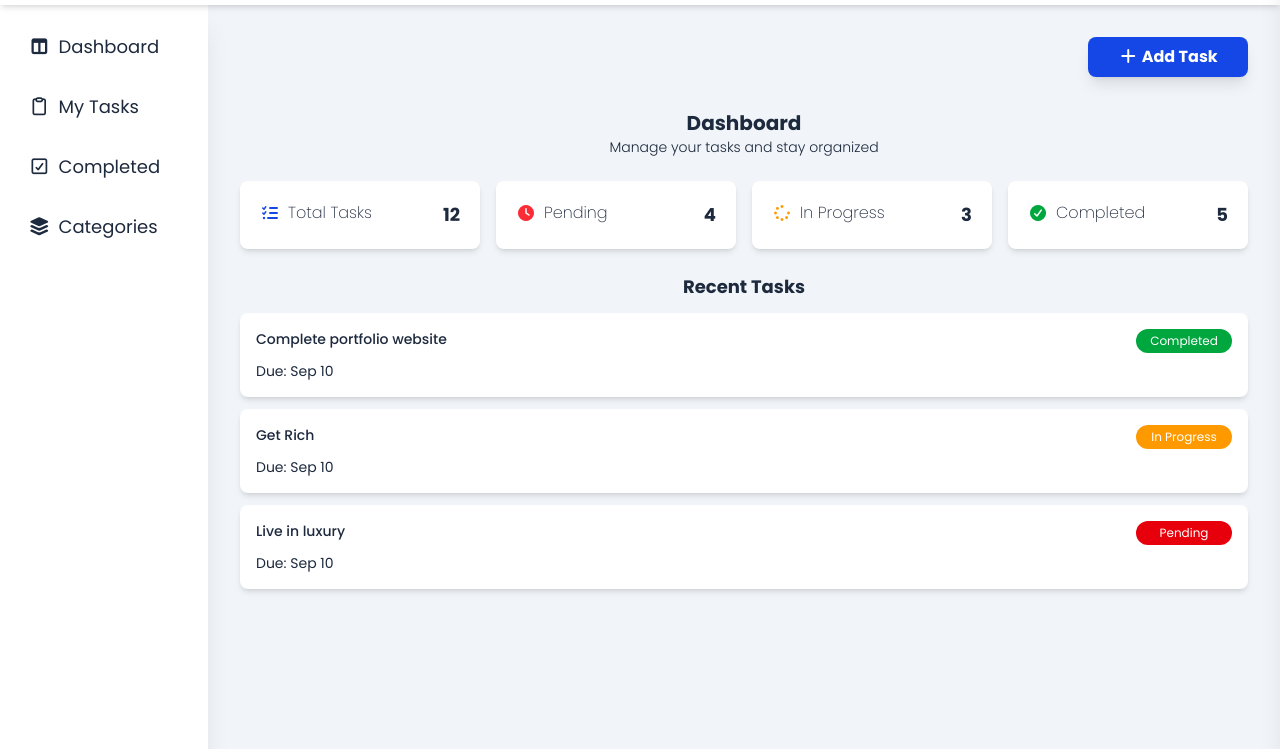
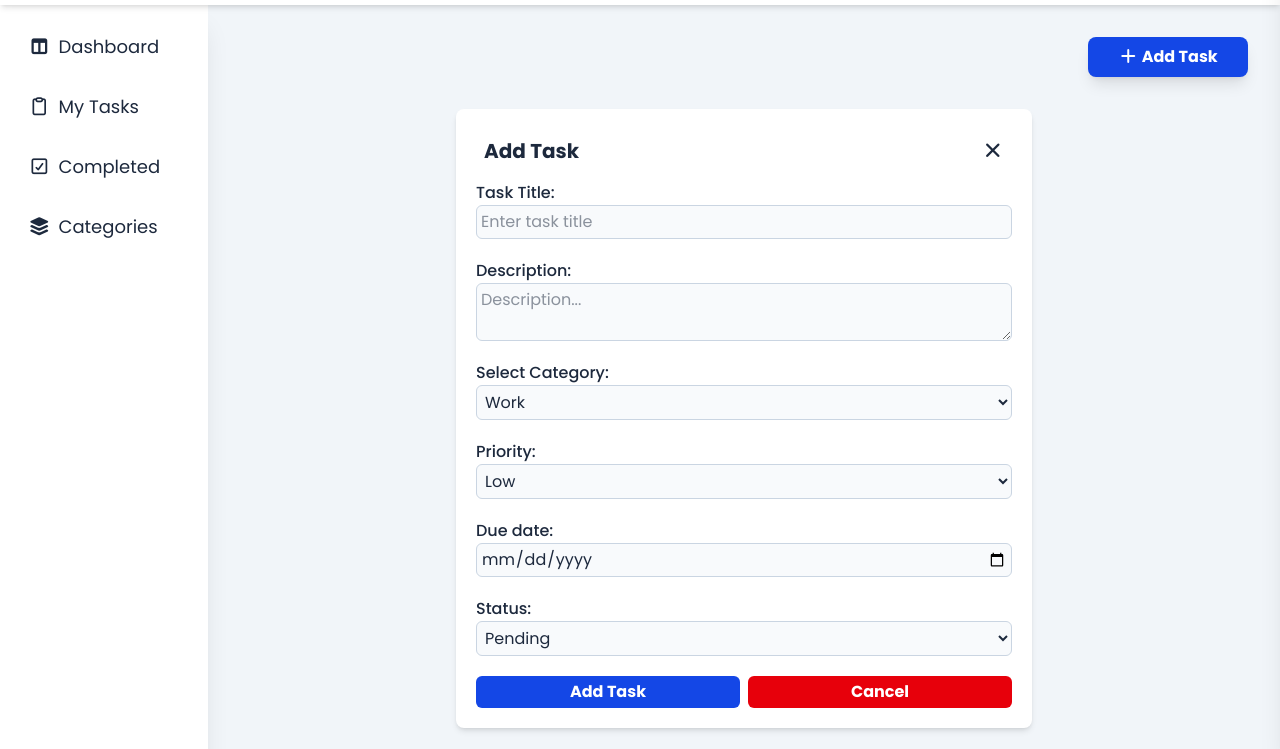
Before and after one commit to ArpithRaj622/Task-Manager, a website: page index.html in a window 1280 px wide. Both pictures are taken after a click on the button "Add Task". Shown: the part 51-800 px from the top of the page. Drawn offline with Linux system fonts and the light colour scheme.

Commit message:
Add task modal interactions

```diff
--- a/index.html
+++ b/index.html
@@ -81,6 +81,56 @@
             </button>
         </div>
 
+        <!-- add task modal -->
+        <div class="add-task-modal hidden">
+            <div class="header">
+                <p>Add Task</p>
+                <button class="form-close-btn">
+                    <i class="fa-solid fa-xmark"></i>
+                </button>
+            </div>
+            <form action="">
+                <div>
+                    <label for="task-title">Task Title:</label> <input type="text" id="task-title" name="taskTitle" placeholder="Enter task title">
+                </div>
+                <div>
+                    <label for="task-description">Description:</label> <textarea name="taskDescription" id="task-description" placeholder="Description..."></textarea>
+                </div>
+                <div>
+                    <label for="category">Select Category:</label> <select name="category" id="category">
+                        <option value="work">Work</option>
+                        <option value="personal">Personal</option>
+                        <option value="study">Study</option>
+                    </select>
+                </div>
+                <div>
+                    <label for="priority">Priority:</label> <select name="priority" id="priority">
+                        <option value="low">Low</option>
+                        <option value="medium">Medium</option>
+                        <option value="high">High</option>
+                    </select>
+                </div>
+                <div>
+                    <label for="due-date">Due date:</label> <input type="date" name="dueDate" id="due-date">
+                </div>
+                <div>
+                    <label for="status">Status:</label> <select name="status" id="status">
+                        <option value="pending">Pending</option>
+                        <option value="in-progress">In Progress</option>
+                        <option value="completed">Completed</option>
+                    </select>
+                </div>
+                <div class="form-action-btns">
+                    <button type="submit" class="bg-blue-700 hover:bg-blue-600">
+                        Add Task
+                    </button>
+                    <button type="button" class="bg-red-600 hover:bg-red-500" id="taskCancel">
+                        Cancel
+                    </button>
+                </div>
+            </form>
+        </div>
+
         <div class="dashboard-content">
             <!-- dashboard heading -->
             <div class="dashboard-heading">
--- a/src/input.css
+++ b/src/input.css
@@ -75,8 +75,50 @@ aside {
     @apply container max-w-7xl mx-auto md:text-right mb-8;
 }
 
+/* add task button */
 .add-task button {
     @apply w-full md:w-40 p-2 bg-blue-700 text-white font-bold rounded-lg shadow-lg cursor-pointer hover:bg-blue-600 hover:-translate-y-1 transition-all duration-300 ease-in-out;
+}
+
+/* add task modal */
+.add-task-modal {
+    @apply bg-white p-5 rounded-lg shadow-md container max-w-xl mx-auto;
+}
+
+.add-task-modal .header {
+    @apply flex justify-between p-2 items-center mb-2;
+}
+
+.add-task-modal .header p {
+    @apply text-xl font-bold;
+}
+
+.add-task-modal .header button {
+    @apply cursor-pointer text-lg hover:text-red-600 transition-all duration-200 ease-in-out;
+}
+
+.add-task-modal form {
+    @apply flex flex-col gap-5;
+}
+
+.add-task-modal form div {
+    @apply flex flex-col;
+}
+
+.add-task-modal form div label {
+    @apply font-medium;
+}
+
+.add-task-modal form div input, textarea, select {
+    @apply bg-slate-50 p-1 border border-slate-300 rounded-md focus:outline-none cursor-pointer;
+}
+
+.add-task-modal form .form-action-btns {
+    @apply w-full md:flex-row gap-2;
+}
+
+.form-action-btns button {
+    @apply md:w-1/2 p-1 hover:-translate-y-1 transition-all duration-300 ease-in-out cursor-pointer text-white font-bold rounded-md;
 }
 
 .dashboard-content {
--- a/src/script.js
+++ b/src/script.js
@@ -4,6 +4,10 @@ const mobileMenuCloseBtn = document.querySelector("#mobileMenuCloseBtn");
 const mobileMenuLinks = document.querySelectorAll(".mobile-nav-links a");
 const mobileMenuBackdrop = document.querySelector(".mobile-menu-backdrop");
 const body = document.body;
+const addTaskBtn = document.querySelector(".add-task button");
+const addTaskModal = document.querySelector(".add-task-modal");
+const closeTaskModalBtn = document.querySelector(".form-close-btn");
+const taskModalCancelBtn = document.querySelector("#taskCancel");
 
 // mobile menu open function
 function openMobileMenu() {
@@ -21,6 +25,14 @@ function closeMobileMenu() {
     body.classList.remove("overflow-hidden");
 }
 
+function openTaskModal() {
+    addTaskModal.classList.remove("hidden");
+}
+
+function closeTaskModal() {
+    addTaskModal.classList.add("hidden");
+}
+
 // mobile menu open event listner
 mobileMenuOpenBtn.addEventListener("click", openMobileMenu);
 
@@ -34,3 +46,9 @@ mobileMenuLinks.forEach((link) => {
 
 // backdrop click close mobile menu
 mobileMenuBackdrop.addEventListener("click", closeMobileMenu);
+
+addTaskBtn.addEventListener("click", openTaskModal);
+
+closeTaskModalBtn.addEventListener("click", closeTaskModal);
+
+taskModalCancelBtn.addEventListener("click", closeTaskModal);
```
Also changed, not shown: components/add-task-modal.html (added, +48 -0 lines), dist/output.css.
